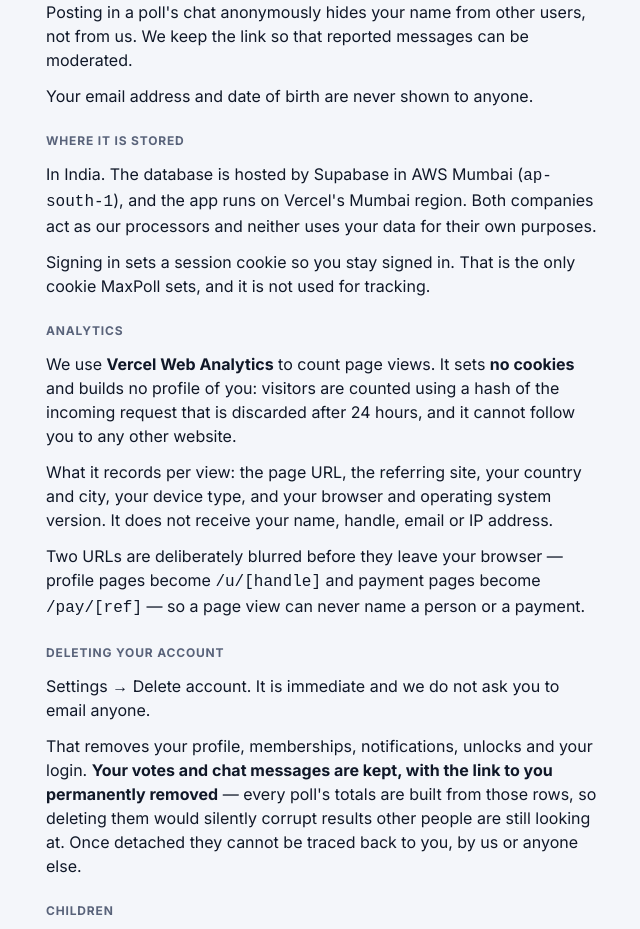
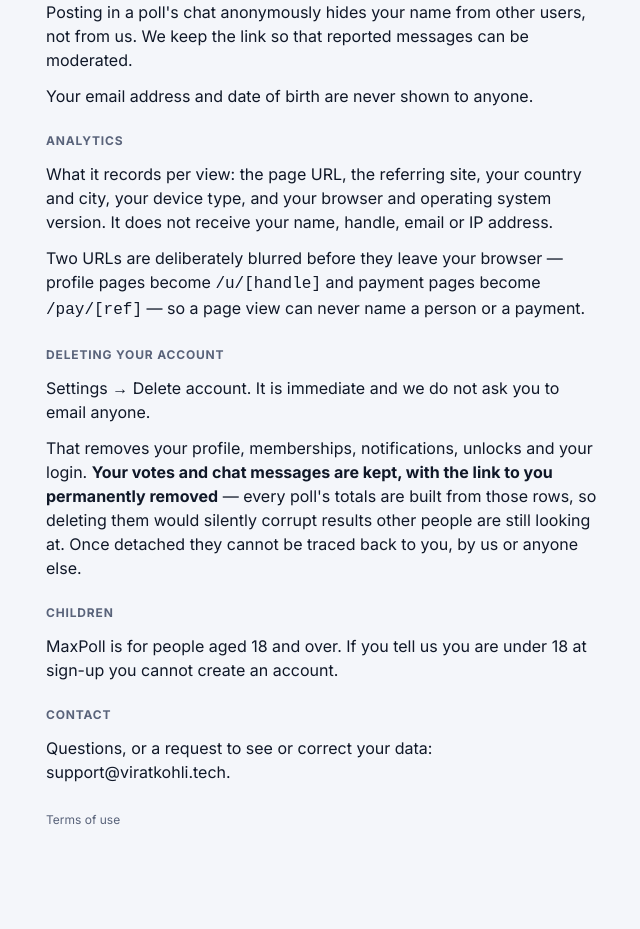
Before and after one commit to tarunkauxhik/MaxPoll, a Next.js app: page /privacy in a window 1280 px wide. Shown: the part 1020-1949 px from the top of the page, without its empty margins (432-1072 px from the left). After the commit the page ends 1897 px from the top, so only its background shows below. Built offline with nearby package versions, Linux system fonts and the light colour scheme; no server answers.

Commit message:
updated terms

```diff
--- a/app/privacy/page.tsx
+++ b/app/privacy/page.tsx
@@ -91,27 +91,7 @@
         </section>
 
         <section>
-          <h2 className="t-label">Where it is stored</h2>
-          <p>
-            In India. The database is hosted by Supabase in AWS Mumbai
-            (<code>ap-south-1</code>), and the app runs on Vercel&apos;s Mumbai region.
-            Both companies act as our processors and neither uses your data for their
-            own purposes.
-          </p>
-          <p>
-            Signing in sets a session cookie so you stay signed in. That is the only
-            cookie MaxPoll sets, and it is not used for tracking.
-          </p>
-        </section>
-
-        <section>
           <h2 className="t-label">Analytics</h2>
-          <p>
-            We use <strong>Vercel Web Analytics</strong> to count page views. It sets{" "}
-            <strong>no cookies</strong> and builds no profile of you: visitors are
-            counted using a hash of the incoming request that is discarded after 24
-            hours, and it cannot follow you to any other website.
-          </p>
           <p>
             What it records per view: the page URL, the referring site, your country
             and city, your device type, and your browser and operating system version.
```
